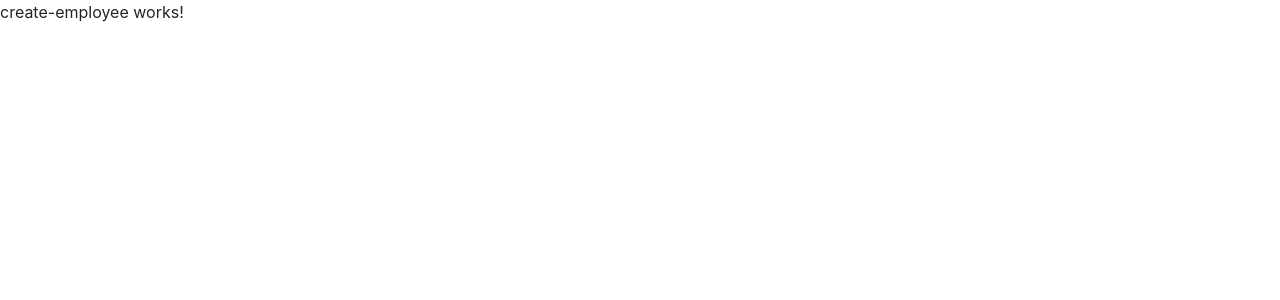
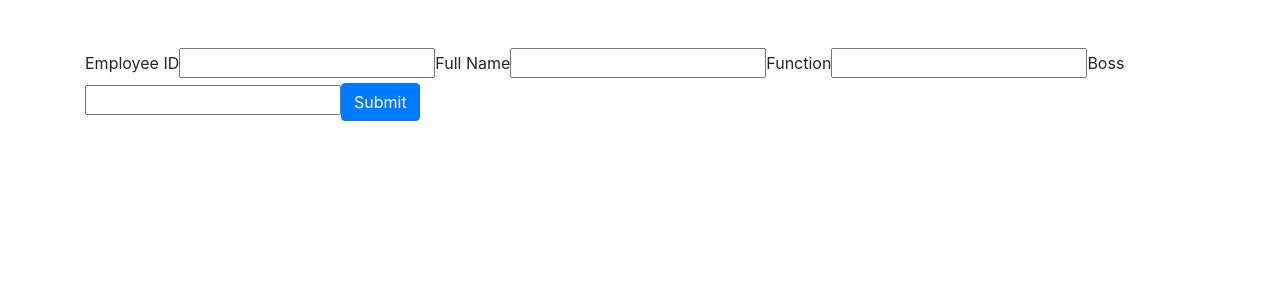
Before and after one commit to AlienX456/testbanco_local, an Angular app in the folder front_end/testangularbanco/: page /employee in a window 1280 px wide. Shown: the top 300 px of the page. Built offline with nearby package versions, Linux system fonts and the light colour scheme.

Commit message:
form working

```diff
--- a/front_end/testangularbanco/src/app/app.module.ts
+++ b/front_end/testangularbanco/src/app/app.module.ts
@@ -1,6 +1,6 @@
 import { BrowserModule } from '@angular/platform-browser';
 import { NgModule } from '@angular/core';
-
+import {FormsModule, ReactiveFormsModule} from '@angular/forms';
 import { AppRoutingModule } from './app-routing.module';
 import { AppComponent } from './app.component';
 import { ListEmployeesComponent } from './list-employees/list-employees.component';
@@ -18,7 +18,9 @@ import { HttpClientModule} from '@angular/common/http';
   imports: [
     BrowserModule,
     AppRoutingModule,
-    HttpClientModule
+    HttpClientModule,
+    FormsModule,
+     ReactiveFormsModule
   ],
   providers: [],
   bootstrap: [AppComponent]
--- a/front_end/testangularbanco/src/app/create-employee/create-employee.component.html
+++ b/front_end/testangularbanco/src/app/create-employee/create-employee.component.html
@@ -1 +1,11 @@
-<p>create-employee works!</p>
+<div class="container pt-5">
+        <label for="InputID">Employee ID</label>
+        <input type="number" [formControl]="id" id="InputID" >
+        <label for="InputFullname">Full Name</label>
+        <input type="text"  [formControl]="fullname" id="InputFullname" >
+        <label for="InputFunction">Function</label>
+        <input type="text"  [formControl]="function" id="InputFunction" >
+        <label for="InputBoss">Boss</label>
+        <input type="number" [formControl]="boss" id="InputBoss">
+        <button type="button" (click)="postInformation()" class="btn btn-primary">Submit</button>
+</div>
--- a/front_end/testangularbanco/src/app/create-employee/create-employee.component.ts
+++ b/front_end/testangularbanco/src/app/create-employee/create-employee.component.ts
@@ -1,4 +1,5 @@
 import { Component, OnInit } from '@angular/core';
+import { FormControl } from '@angular/forms';
 
 @Component({
   selector: 'app-create-employee',
@@ -7,9 +8,21 @@ import { Component, OnInit } from '@angular/core';
 })
 export class CreateEmployeeComponent implements OnInit {
 
-  constructor() { }
+  id = new FormControl('');
+  fullname = new FormControl('');
+  function = new FormControl('');
+  boss = new FormControl('');
+
+
+  constructor() {
+
+   }
 
   ngOnInit(): void {
   }
 
+  postInformation(){
+    console.log(this.id.value)
+  }
+
 }
```
